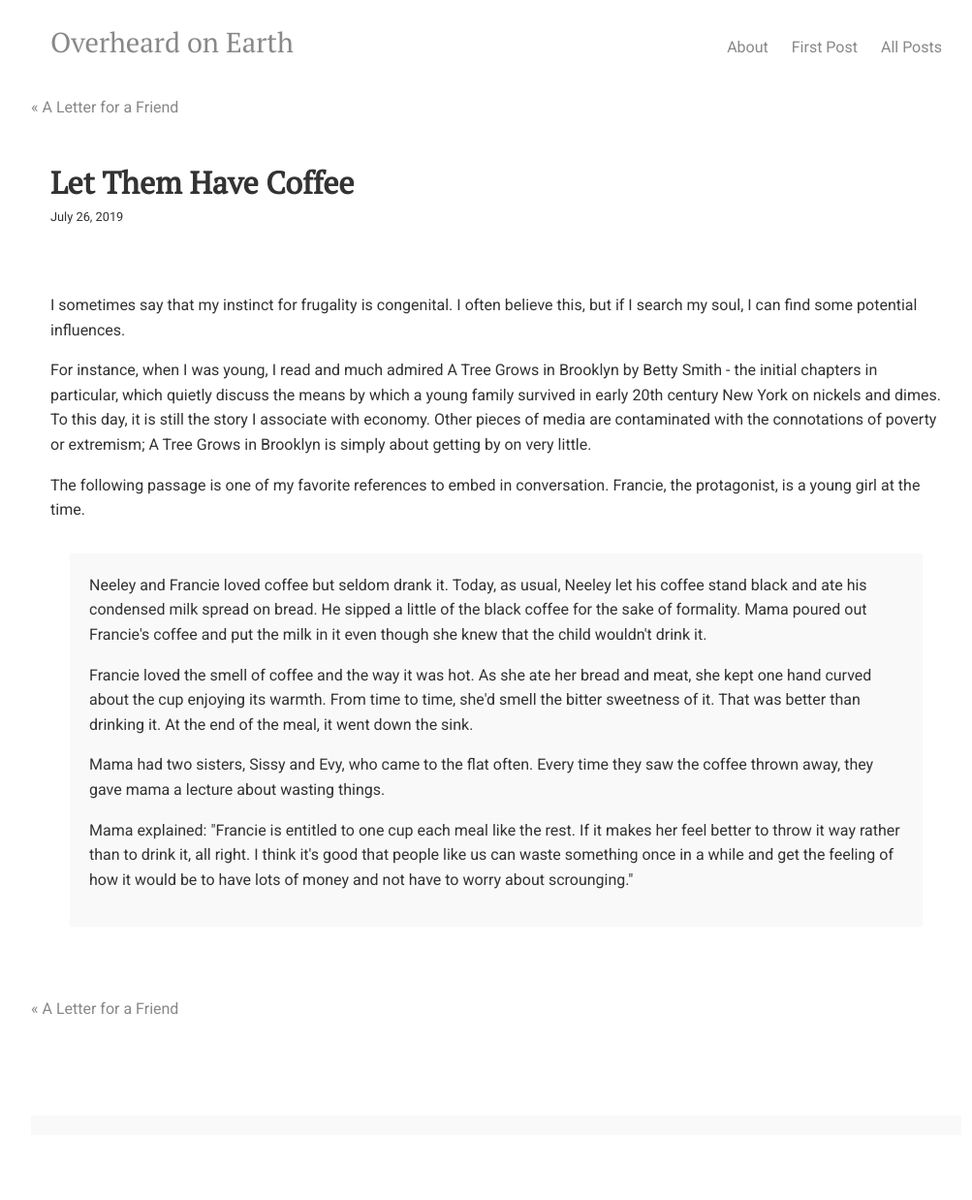
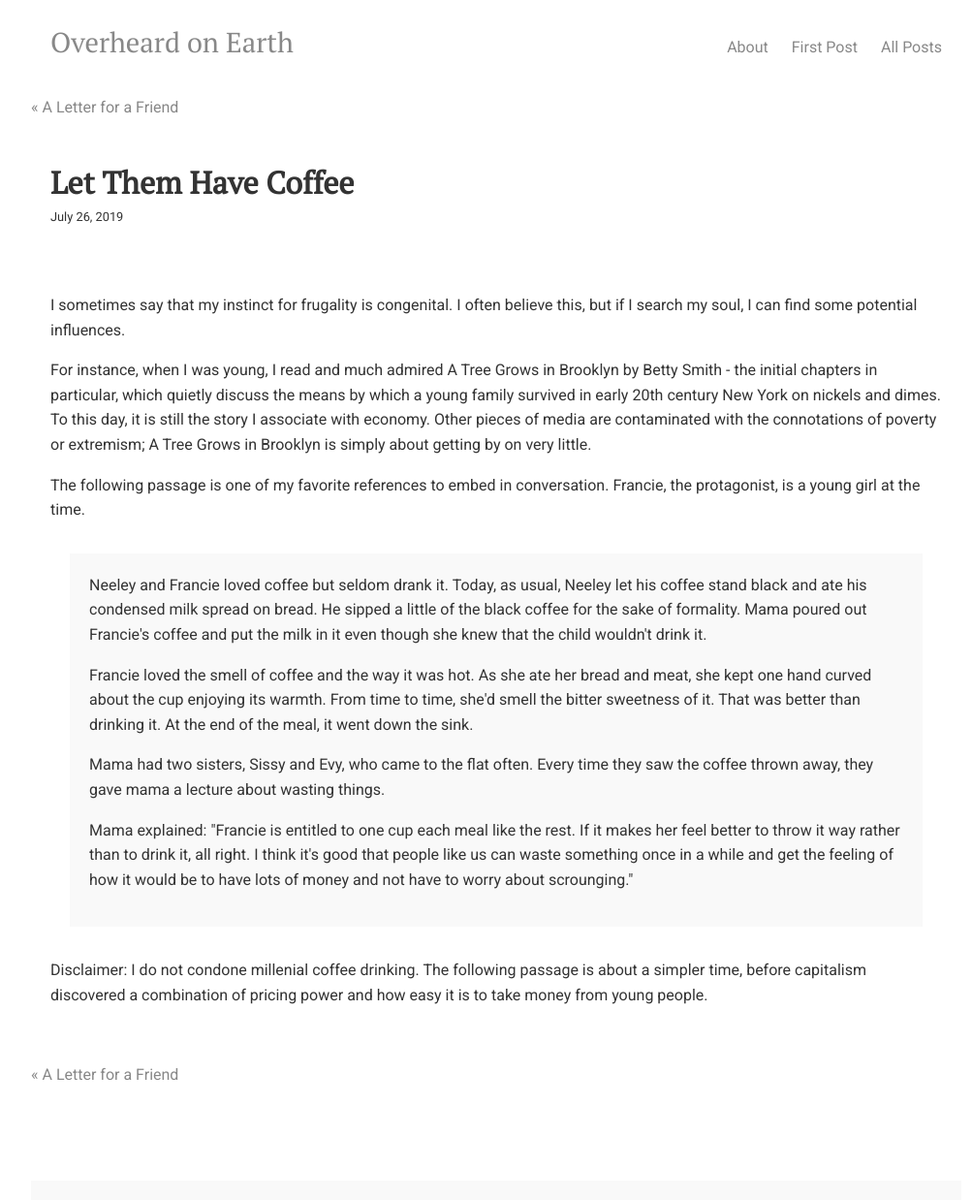
Before and after one commit to overheardonearth/overheardonearth.github.io, a Jekyll site: the page built from _posts/2019-07-26-let-them-have-coffee.html, in a window 1280 px wide. Shown: the whole page at 97% size, without its empty margins (128-1131 px from the left). Built offline with Jekyll 4.4.1, drawn with Linux system fonts in a browser that asks for light colours; comment, search, counter and statistics services are not loaded; before the commit the page ends 1171 px from its top, so only the background shows below that.

Commit message:
Update 2019-07-26-let-them-have-coffee.html

```diff
--- a/_posts/2019-07-26-let-them-have-coffee.html
+++ b/_posts/2019-07-26-let-them-have-coffee.html
@@ -4,7 +4,6 @@ comments: true
 date: 2019-07-26
 title: Let Them Have Coffee
 ---
-
 
 <p>
 I sometimes say that my instinct for frugality is congenital. I often believe this, but if I search my soul, I can find some potential influences.
@@ -27,3 +26,7 @@ Mama had two sisters, Sissy and Evy, who came to the flat often. Every time they
 <p>
 Mama explained: "Francie is entitled to one cup each meal like the rest. If it makes her feel better to throw it way rather than to drink it, all right. I think it's good that people like us can waste something once in a while and get the feeling of how it would be to have lots of money and not have to worry about scrounging."
 </div>
+
+
+<p>
+  Disclaimer: I do not condone millenial coffee drinking. The following passage is about a simpler time, before capitalism discovered a combination of pricing power and how easy it is to take money from young people.
```
